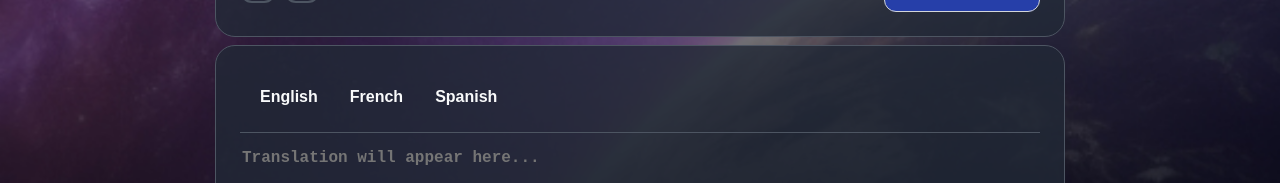
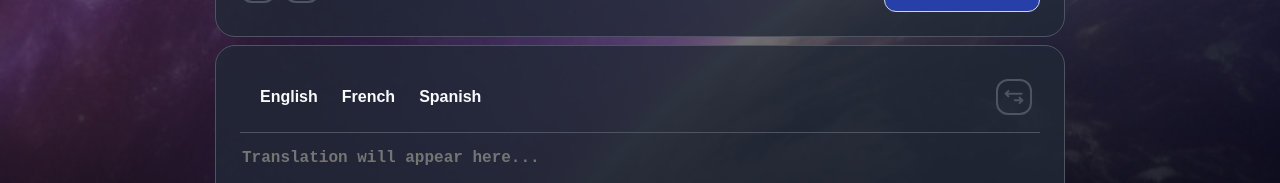
Before and after one commit to thiago-thomas/translate-app, a React (Vite) app: page / in a window 1280 px wide. Shown: the part 409-592 px from the top of the page. Built offline with nearby package versions, Linux system fonts and the light colour scheme.

Commit message:
feat: inclusion of swap translation, and finished the UI

```diff
--- a/src/App.css
+++ b/src/App.css
@@ -76,6 +76,10 @@ main {
   border-bottom: 1px solid var(--gray-default);
 }
 
+.translator__target-language {
+  justify-content: space-between;
+}
+
 .translator__source-language-button,
 .translator__target-language-button {
   background-color: transparent;
@@ -116,7 +120,8 @@ main {
 }
 
 .translator__source-options-left,
-.translator__target-options-left {
+.translator__target-options-left,
+.translator__target-language-right {
   display: flex;
   gap: 8px;
 
@@ -128,6 +133,11 @@ main {
     display: flex;
     align-items: center;
     cursor: pointer;
+
+    &:hover,
+    &:focus-visible {
+      background-color: var(--gray-3);
+    }
   }
 
 }
@@ -146,5 +156,10 @@ main {
     display: flex;
     align-items: center;
     gap: 8px;
+
+    &:hover,
+    &:focus-visible {
+      background-color: var(--blue-light);
+    }
   }
 }
--- a/src/App.tsx
+++ b/src/App.tsx
@@ -1,51 +1,112 @@
-import './App.css'
-import logo from './assets/logo.svg'
-import listenIcon from './assets/listen.svg'
-import copyIcon from './assets/copy.svg'
-import alfaIcon from './assets/alfa.svg'
+import "./App.css";
+import logo from "./assets/logo.svg";
+import listenIcon from "./assets/listen.svg";
+import copyIcon from "./assets/copy.svg";
+import alfaIcon from "./assets/alfa.svg";
+import leftRightIcon from "./assets/left_right_arrows.svg";
 
 function App() {
   return (
     <>
-      <main >
+      <main>
         <img src={logo} alt="translate logo" className="logo" />
         <div className="translator">
           <div className="translator__source">
             <div className="translator__source-language">
-              <button type="button" className="translator__source-language-button">Detect Language</button>
-              <button type="button" className="translator__source-language-button active">English</button>
-              <button type="button" className="translator__source-language-button">French</button>
-              <button type="button" className="translator__source-language-button">Spanish</button>
+              <button
+                type="button"
+                className="translator__source-language-button"
+              >
+                Detect Language
+              </button>
+              <button
+                type="button"
+                className="translator__source-language-button active"
+              >
+                English
+              </button>
+              <button
+                type="button"
+                className="translator__source-language-button"
+              >
+                French
+              </button>
+              <button
+                type="button"
+                className="translator__source-language-button"
+              >
+                Spanish
+              </button>
             </div>
-            <textarea className="translator__source-textarea" placeholder="Type or paste text here..."></textarea>
+            <textarea
+              className="translator__source-textarea"
+              placeholder="Type or paste text here..."
+            ></textarea>
             <div className="translator__source-options">
               <div className="translator__source-options-left">
-                <button type="button"><img src={listenIcon} alt="Listen" /></button>
-                <button type="button"><img src={copyIcon} alt="Copy" /></button>
+                <button type="button">
+                  <img src={listenIcon} alt="Listen" />
+                </button>
+                <button type="button">
+                  <img src={copyIcon} alt="Copy" />
+                </button>
               </div>
               <div className="translator__source-options-translate">
-                <button type="button"><img src={alfaIcon} alt="Translate" />Translate</button>
+                <button type="button">
+                  <img src={alfaIcon} alt="Translate" />
+                  Translate
+                </button>
               </div>
             </div>
           </div>
           <div className="translator__target">
             <div className="translator__target-language">
-              <button type="button" className="translator__target-language-button">English</button>
-              <button type="button" className="translator__target-language-button">French</button>
-              <button type="button" className="translator__target-language-button">Spanish</button>
+              <div className="translator__target-language-left">
+                <button
+                  type="button"
+                  className="translator__target-language-button"
+                >
+                  English
+                </button>
+                <button
+                  type="button"
+                  className="translator__target-language-button"
+                >
+                  French
+                </button>
+                <button
+                  type="button"
+                  className="translator__target-language-button"
+                >
+                  Spanish
+                </button>
+              </div>
+              <div className="translator__target-language-right">
+                <button type="button">
+                  <img src={leftRightIcon} alt="Swap languages" />
+                </button>
+              </div>
             </div>
-            <textarea className="translator__target-textarea" placeholder="Translation will appear here..." readOnly></textarea>
+            <textarea
+              className="translator__target-textarea"
+              placeholder="Translation will appear here..."
+              readOnly
+            ></textarea>
             <div className="translator__target-options">
               <div className="translator__target-options-left">
-                <button type="button"><img src={listenIcon} alt="Listen" /></button>
-                <button type="button"><img src={copyIcon} alt="Copy" /></button>
+                <button type="button">
+                  <img src={listenIcon} alt="Listen" />
+                </button>
+                <button type="button">
+                  <img src={copyIcon} alt="Copy" />
+                </button>
               </div>
             </div>
           </div>
         </div>
       </main>
     </>
-  )
+  );
 }
 
-export default App
+export default App;
```
Also changed, not shown: src/assets/left_right_arrows.svg (renamed from resources/Horizontal_top_left_main.svg), 1 other file (tests, documents, lock files or other folders).
